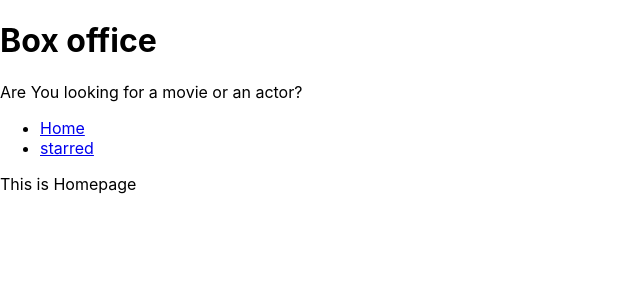
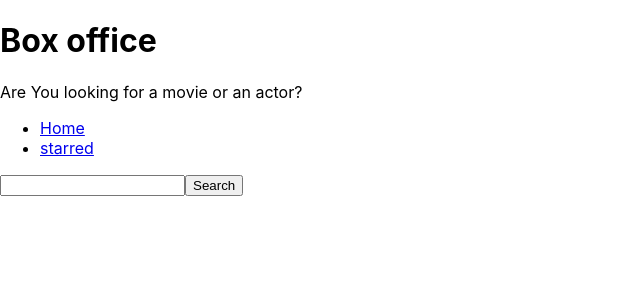
Before and after one commit to akash-100000/Box-office, a React (Create React App) app: page / in a window 1280 px wide. Shown: the top 300 px of the page, without its empty margins (0-640 px from the left). Built offline with nearby package versions, Linux system fonts and the light colour scheme.

Commit message:
created input and fetch results from tv maze API

```diff
--- a/src/App.js
+++ b/src/App.js
@@ -1,20 +1,25 @@
 import React from 'react';
-import {Switch,Route} from 'react-router-dom'
+import { Switch, Route } from 'react-router-dom';
+
+import Home from './pages/Home';
 import Starred from './pages/Starred';
-import Home from './pages/Home';
-
-
 
 function App() {
   return (
+    <Switch>
+      <Route exact path="/">
+        <Home />
+      </Route>
 
-    <Switch>
-      <Route exact path="/"><Home/></Route>
-      <Route exact path="/starred"><Starred/></Route>
-      <Route><div>Not Found</div></Route>
+      <Route exact path="/starred">
+        <Starred />
+      </Route>
 
+      <Route>
+        <div>Not found</div>
+      </Route>
     </Switch>
+  );
+}
 
-  )
-}
 export default App;
--- a/src/components/MainPageLayout.js
+++ b/src/components/MainPageLayout.js
@@ -6,10 +6,10 @@ const MainPageLayout = ({children}) => {
   return (
     <div>
         <Title title="Box office" subtitle="Are You looking for a movie or an actor?"/>
-    <Navs/>
+    <Navs />
         {children}
     </div>
-  )
-}
+  );
+};
 
 export default MainPageLayout
--- a/src/pages/Home.js
+++ b/src/pages/Home.js
@@ -1,12 +1,32 @@
-import React from 'react'
-import MainPageLayout from '../components/MainPageLayout'
+import React, { useState } from 'react';
+import MainPageLayout from '../components/MainPageLayout';
 
 const Home = () => {
+  const [input, setInput] = useState('');
+
+  const onSearch = () => {
+    fetch(`https://api.tvmaze.com/search/shows?q=${input}`).then(r => r.json()).then(result => {
+        console.log(result);
+      });
+  };
+
+  const onInputChange = ev => {
+    setInput(ev.target.value);
+  };
+
+  const onKeyDown = ev => {
+    if (ev.keyCode === 13) {
+      onSearch();
+    }
+  };
+
   return (
     <MainPageLayout>
-      This is Homepage
+      <input
+        type="text" onChange={onInputChange} onKeyDown={onKeyDown} value={input}/>
+      <button type="button" onClick={onSearch}>Search</button>
     </MainPageLayout>
-  )
-}
+  );
+};
 
-export default Home
+export default Home;
--- a/src/pages/Starred.js
+++ b/src/pages/Starred.js
@@ -7,6 +7,6 @@ const Starred = () => {
       This is starred page
     </MainPageLayout>
   )
-}
+};
 
 export default Starred
```
Also changed, not shown: src/components/Navs.js (+7 -6 lines).
